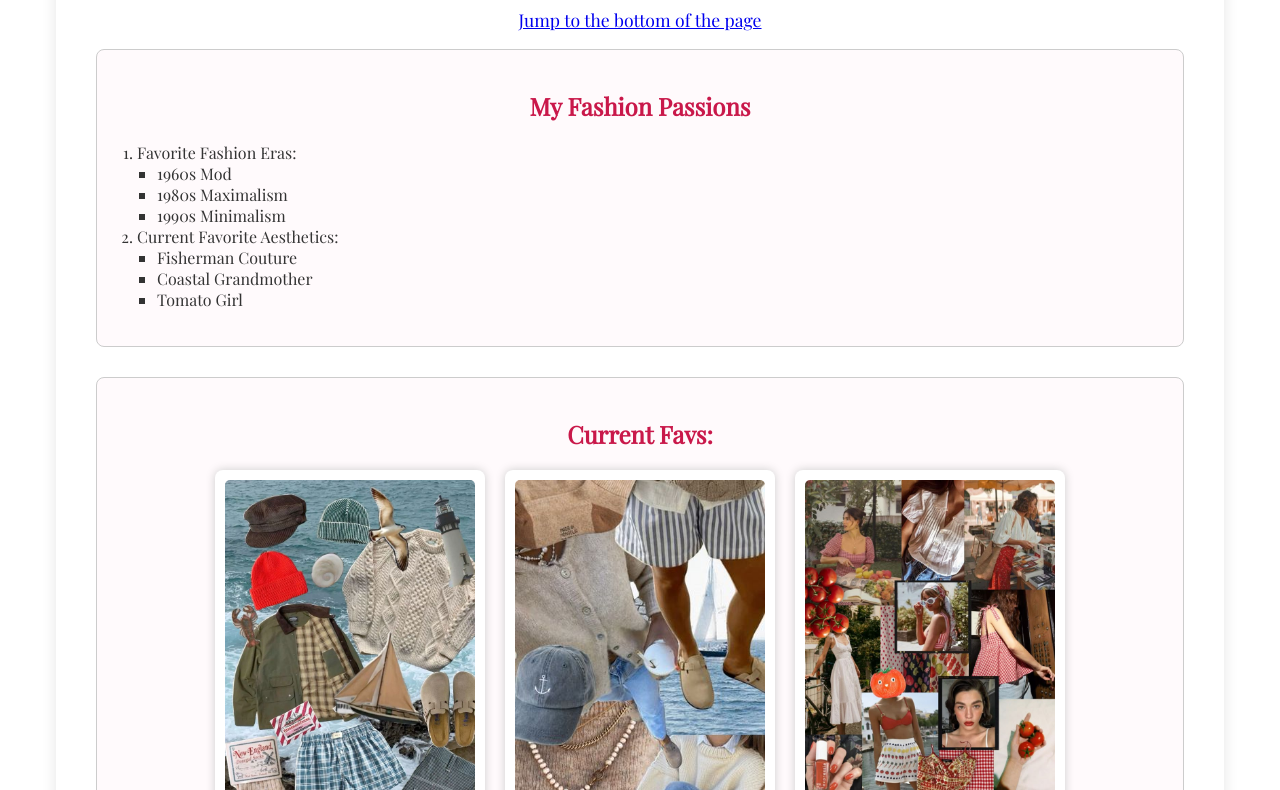
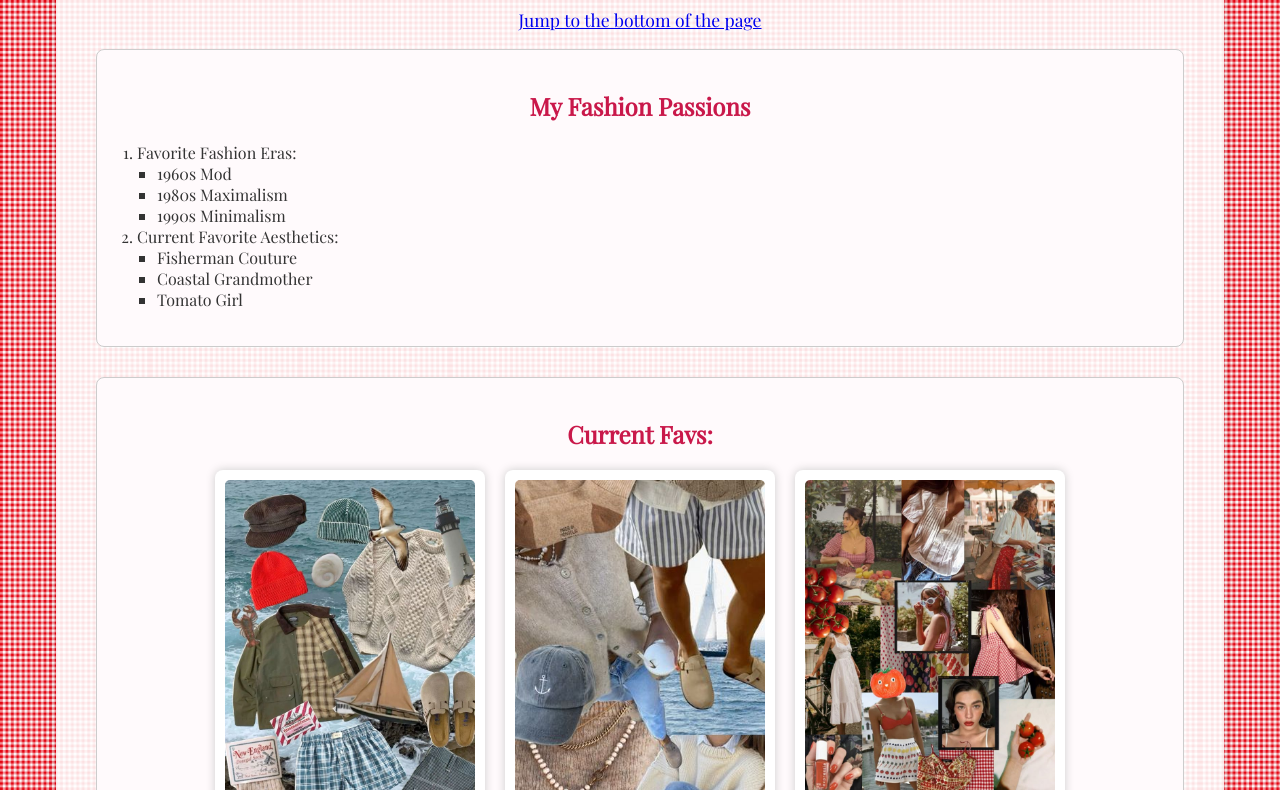
Before and after one commit to emmiedru/IS-Final_Project, a plain HTML site: page scratch.html in a window 1280 px wide. Shown: the part 150-940 px from the top of the page. Drawn offline with nearby package versions, Linux system fonts and the light colour scheme; files whose address does not match are found by name.

Commit message:
Update style.css

```diff
--- a/style.css
+++ b/style.css
@@ -1,6 +1,6 @@
 /* 🎀 Base styles for the whole page */
 body {
-  background-image: url('images/gingham.png');
+  background-image: url('gingham.png');
   background-repeat: repeat;
   background-size: 150px;
   font-family: 'Playfair Display', serif;
```
